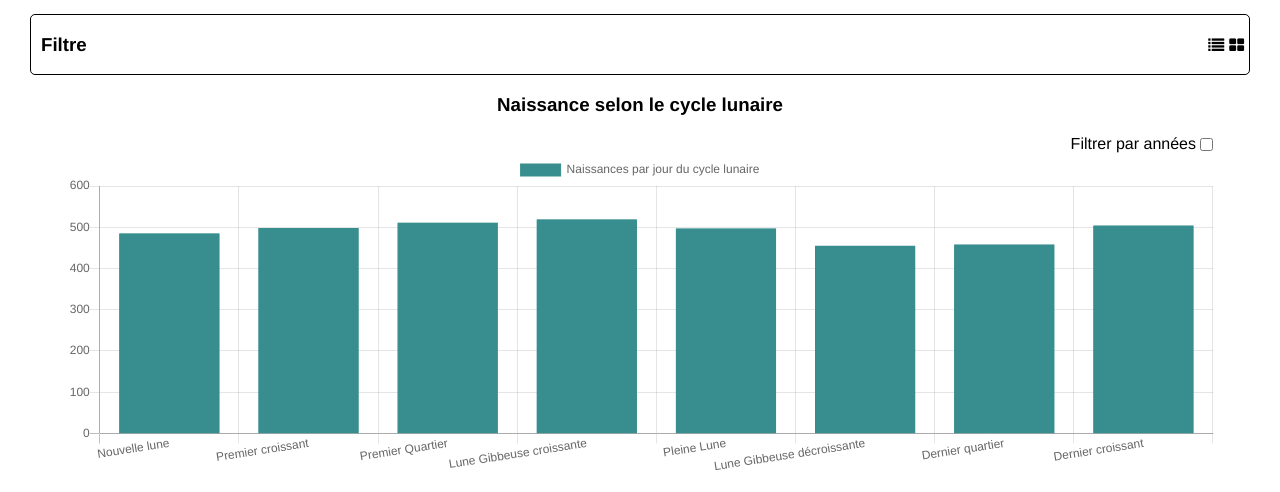
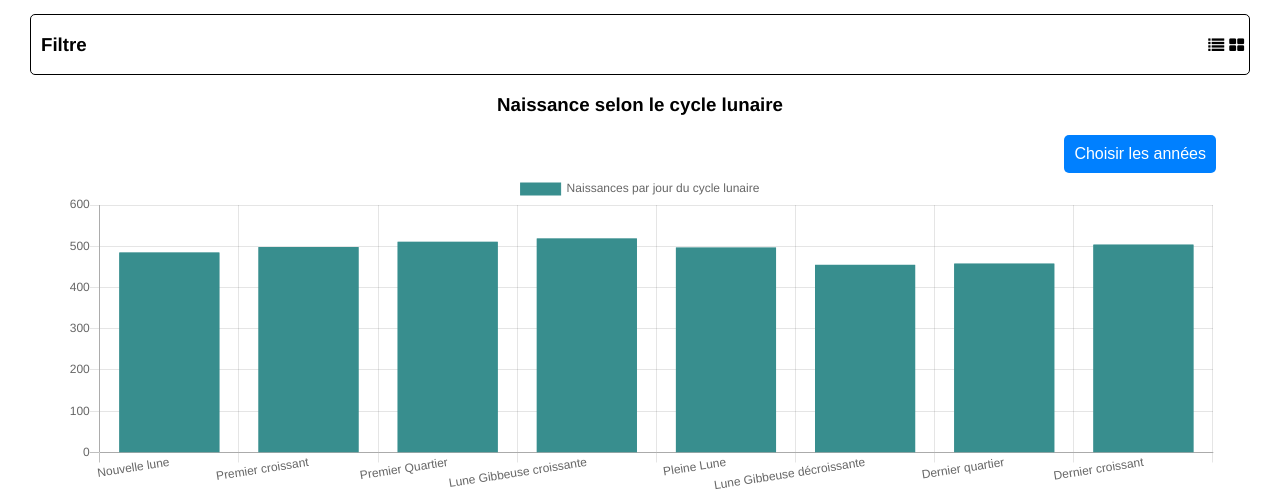
Before and after one commit to AlexandreDewilde/LINFO1002-P2-1B_4, a Flask app: page / in a window 1280 px wide. Shown: the part 254-746 px from the top of the page. Run offline with Flask 2, Linux system fonts and the light colour scheme.

Commit message:
update style

```diff
--- a/src/static/css/base.css
+++ b/src/static/css/base.css
@@ -21,8 +21,6 @@ footer a {
     margin: 10px;
 }
 
-
-
 a {
     text-decoration: none;
 }
@@ -34,6 +32,15 @@ h1 {
 
 h2 {
     margin: 20px;
+}
+
+.button {
+    background-color: #0080ff;
+    color: white;
+    font-size: 1em;
+    border: 0px;
+    border-radius: 5px;
+    padding: 10px;
 }
 
 #logo {
--- a/src/static/css/components-style/charts.css
+++ b/src/static/css/components-style/charts.css
@@ -36,6 +36,10 @@
     display: none;
 }
 
-.select-years-checkbox:checked + .select-years {
+.select-years-checkbox:hover + .select-years {
     display: unset;
 }
+
+.select-years:hover {
+    display: unset;
+}
--- a/src/static/js/base.js
+++ b/src/static/js/base.js
@@ -1,12 +1,12 @@
 const toggleTheme = () => {
     styleTag = document.getElementById("base-stylesheet");
-    if (styleTag.href.includes("/static/css/light.css")) {
-        styleTag.href = "/static/css/darkmode.css";
+    if (styleTag.href.includes("/static/css/theme/light.css")) {
+        styleTag.href = "/static/css/theme/darkmode.css";
         document.getElementById("theme-icon").className = "fa fa-sun-o"
         setCookie("theme", "dark", "Fri, 31 Dec 9999 23:59:59 GMT");
     }
     else {
-        styleTag.href = "/static/css/light.css";
+        styleTag.href = "/static/css/theme/light.css";
         document.getElementById("theme-icon").className = "fa fa-moon-o"
         setCookie("theme", "light", "Fri, 31 Dec 9999 23:59:59 GMT");
     }
@@ -34,12 +34,12 @@ if (theme != null) {
     styleTag = document.getElementById("base-stylesheet");
     if (theme === "light" && !styleTag.href.includes("/static/css/theme/light.css"))
     {
-        styleTag.href = "/static/css/light.css";
+        styleTag.href = "/static/css/theme/light.css";
         document.getElementById("theme-icon").className = "fa fa-moon-o";
     }
     else if (theme === "dark" && !styleTag.href.includes("/static/css/theme/darkmode.css"))
     {
-        styleTag.href = "/static/css/darkmode.css";
+        styleTag.href = "/static/css/theme/darkmode.css";
         document.getElementById("theme-icon").className = "fa fa-sun-o";
     }
 }
--- a/src/static/js/index.js
+++ b/src/static/js/index.js
@@ -50,7 +50,7 @@ const addSelectYearsFilter = (chart, chartName, years, allData, dataByYears) =>
     });
 
     chartFilters.innerHTML += `
-        <input type="checkbox" class="select-years-checkbox" value="Choisir les années">Filtrer par années</input>
+        <input type="button" class="select-years-checkbox button" value="Choisir les années" />
         <div name="years" id="${chartName}-select-years" class="select-years">
             <input type="checkbox" value="all" name="all" class="checkbox-${chartName}" checked>Toutes les années</input>
             ${yearsOptions}
```
